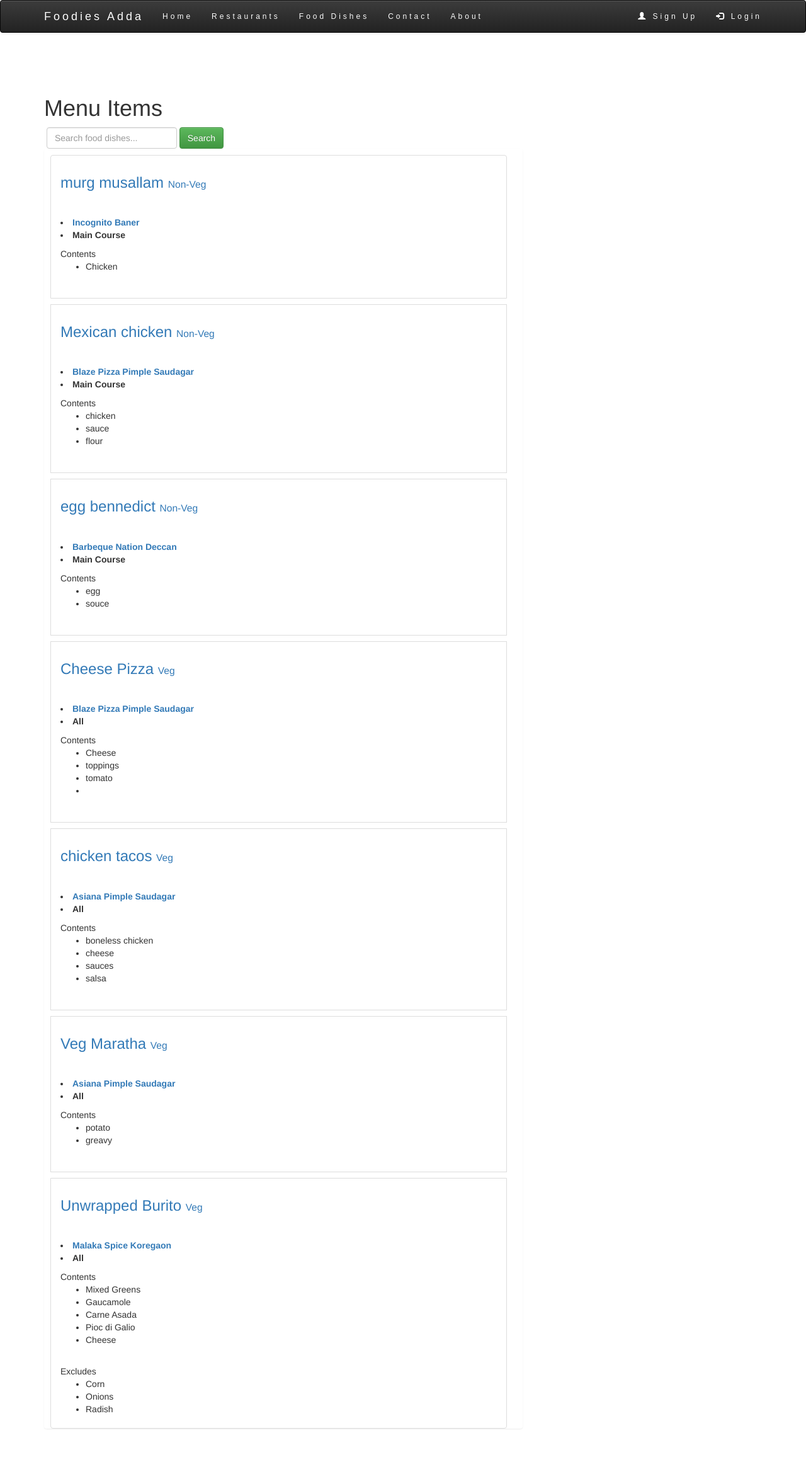
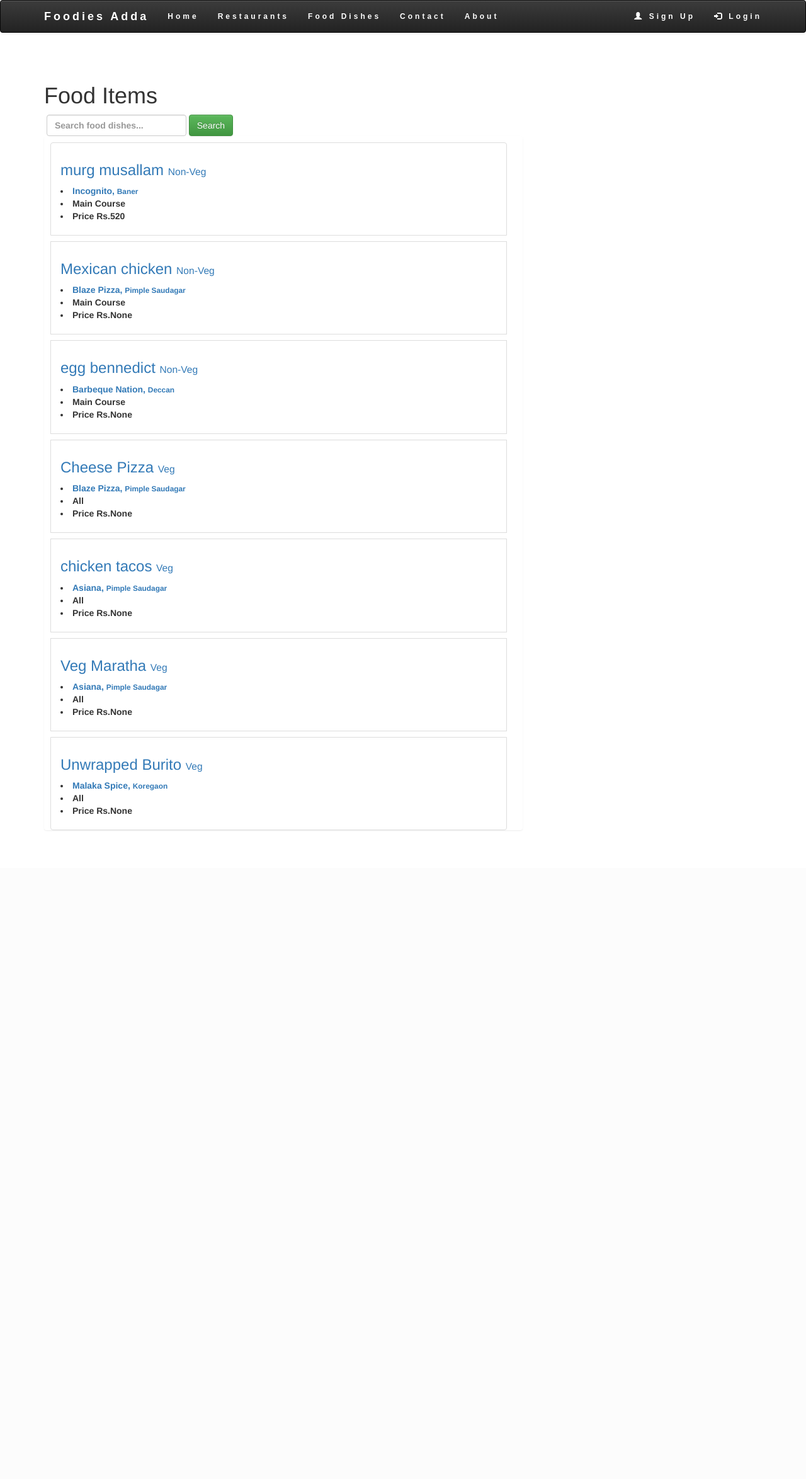
Before and after one commit to sunilsm7/django_resto, a Django app: page /items/ in a window 1280 px wide. Shown: the whole page at 63% size. After the commit the page ends 1318 px from the top, so only its background shows below. Run offline with Django 3.2, Linux system fonts and the light colour scheme; data comes from the database, SQL or seed files in the repository; both versions use the stored data as it was after the commit; some libraries are stand-ins or nearby versions.

Commit message:
added restaurant highlights model

```diff
--- a/django_resto/settings/__init__.py
+++ b/django_resto/settings/__init__.py
@@ -1,6 +1,6 @@
 from .base import *
 
-from .production import *
+#from .production import *
 
 # try:
 #    from .local import *
--- a/menus/forms.py
+++ b/menus/forms.py
@@ -10,6 +10,7 @@
 			'name',
 			'item_category',
 			'course',
+			'price',
 			'contents',
 			'excludes',
 			'public'
--- a/menus/models.py
+++ b/menus/models.py
@@ -50,6 +50,7 @@
 	name 			= models.CharField(max_length = 128)
 	item_category 	= models.ForeignKey(ItemCategory)
 	course			= models.CharField(max_length=50,blank=True, null=True, choices=COURSE_CHOICES, default="All")
+	price			= models.CharField(max_length=10, blank=True, null=True)
 	contents 		= models.TextField(help_text = 'Separate each item by comma')
 	excludes 		= models.TextField(blank = True, null = True, help_text = 'Separate each item by comma')
 	public			= models.BooleanField(default = True)
--- a/menus/templates/menus/item_detail.html
+++ b/menus/templates/menus/item_detail.html
@@ -4,7 +4,10 @@
 {% block content%}
 
 	<h2> {{ object.name }} Detail</h2>
+	<p>
 	<strong>Location : {{ object.restaurant }} Detail</strong>
+	{{object.item_category}}
+	</p>
 	</br>
 	{% if object.contents %}
 					Contents
--- a/menus/templates/menus/item_list_all.html
+++ b/menus/templates/menus/item_list_all.html
@@ -5,42 +5,29 @@
 
 	<div class="row">
 	<div class="container">
-	<h1> Menu Items </h1>
+	<h1> Food Items </h1>
 	<form class="form-inline" method="GET" action=".">{% csrf_token %}
 		  <div class="form-group">
 		    <label for="menus"></label>
 		    <input type="text" class="form-control" name="q" placeholder="Search food dishes...">
 		  </div>
-
 		  <button type="submit" class="btn btn-success">Search</button>
-		</form>
+	</form>
 	<div class="list-group col-sm-8">
 		{% for obj in object_list %}
-			<div class="list-group-item item-list"><h3><a href="{% url 'menus:details' obj.pk %}">
-			{{ obj.name }}</a> <small><a href="{{ request.path}}?q={{ obj.item_category}}">{{obj.item_category}}</a></small></h3>
-			</br>
-			<p>	<li><strong><a href="{% url 'restaurants:details' obj.restaurant.slug %}">{{obj.restaurant}}</a></strong>
-				<li><strong>{{obj.course}}</strong>
-			</p>
-				{% if obj.contents %}
-					Contents
-					<ul>
-						{% for item in obj.get_contents %}
-							<li> {{ item }} </li>
-						{% endfor %}
-
-					</ul>
-				{% endif %}
-				</br>
-				{% if obj.excludes %}
-					Excludes
-					<ul>
-						{% for item in obj.get_excludes %}
-							<li> {{ item }} </li>
-						{% endfor %}
-
-					</ul>
-				{% endif %}
+			<div class="list-group-item item-list">
+				<h3><a href="{% url 'menus:details' obj.pk %}">
+				{{ obj.name }}</a> <small><a href="{{ request.path}}?q={{ obj.item_category}}">{{obj.item_category}}</a></small></h3>
+				<p>
+					<li>
+						<strong>
+							<a href="{% url 'restaurants:details' obj.restaurant.slug %}">{{obj.restaurant.name}},</a>
+						</strong>
+						<small><a href="{{ request.path}}?q={{ obj.restaurant.location }}">{{obj.restaurant.location}}</a></small>
+					</li>
+					<li><strong>{{obj.course}}</strong></strong></li>
+					<li><strong>Price Rs.{{ obj.price }}</strong></li>
+				</p>
 			</div>
 		{% empty %}
 
--- a/menus/views.py
+++ b/menus/views.py
@@ -10,37 +10,28 @@
 from restaurants.models import RestaurantLocations
 # Create your views here.
 
-class HomeView(View):
+class HomeView(ListView):
 	#template_name='home-feed.html'
 	paginate_by = 10
+
+	# def get_queryset(self):
+	# 	query = self.request.GET.get('q')
+	# 	querset = RestaurantLocations.objects.search(query)
+	# 	return querset
+
 	def get(self, request, *args, **kwargs):
-		if not request.user.is_authenticated():
-			# object_list = Item.objects.filter(public=True).order_by('-timestamp')
-			# object_list = RestaurantLocations.objects.all()
-			# return render(request, "home.html", {"locations": object_list})
+		if request.user.is_authenticated():
+			user = request.user
+			is_following_user_id = [x.user.id for x in user.is_following.all()]
+			qs = Item.objects.filter(user__id__in=is_following_user_id, public=True).order_by("-updated")
+			return render(request, 'menus/home-feed.html', {'object_list':qs})
+		else:
 			context = {}
 			query = self.request.GET.get('q')
 			qs = RestaurantLocations.objects.search(query)
 			if qs.exists():
 				context['locations'] = qs
 				return render(request, 'home.html', context)
-
-		user = request.user
-		is_following_user_id = [x.user.id for x in user.is_following.all()]
-		qs = Item.objects.filter(user__id__in=is_following_user_id, public=True).order_by("-updated")
-		return render(request, 'menus/home-feed.html', {'object_list':qs})
-
-	# def post(self, request, *args, **kwargs):
-	# 	context = {}
-	# 	if not request.user.is_authenticated():
-	# 		query = self.request.GET.get('q')
-	# 		if not query:
-	# 			qs = RestaurantLocations.objects.search(query)
-	# 			if qs.exists():
-	# 				context['locations'] = qs
-	# 				return render(request, 'home.html', context)
-	# 		else:
-	# 			return render(request, 'home.html',{})
 
 
 class ItemListView(ListView):
--- a/restaurants/admin.py
+++ b/restaurants/admin.py
@@ -1,11 +1,12 @@
 from django.contrib import admin
-from .models import RestaurantLocations, State, City,RestaurantCuisine
+from .models import RestaurantLocations, State, City,RestaurantCuisine,RestaurantHighlights
 # Register your models here.
 
 admin.site.register(State)
 
 admin.site.register(City)
 admin.site.register(RestaurantCuisine)
+admin.site.register(RestaurantHighlights)
 
 class RestaurantLocationsAdmin(admin.ModelAdmin):
 	list_display = ['name', 'city','location', 'category','updated']
--- a/restaurants/models.py
+++ b/restaurants/models.py
@@ -66,6 +66,8 @@
 	city 		= models.ForeignKey(City)
 	location 	= models.CharField(max_length=128, null=True, blank=True)
 	category 	= models.ForeignKey(RestaurantCuisine, null=True, blank=True)
+	overview	= models.TextField(blank=True, null=True)
+	description = models.TextField(blank=True, null=True)
 	timestamp 	= models.DateTimeField(auto_now_add=True)
 	updated 	= models.DateTimeField(auto_now=True)
 	slug		= models.SlugField(null=True, blank=True)
@@ -86,6 +88,28 @@
 	def title(self):
 		return self.name
 
+class RestaurantHighlights(models.Model):
+	CHOICES = (
+		("available","available"),
+		("not available","not available"),
+	)
+	AC_CHOICES = (
+		("accepted","accepted"),
+		("not accepted","not accepted"),
+	)
+	restaurant 		= models.ForeignKey(RestaurantLocations)
+	car_parking 	= models.CharField(max_length=128, null=True, blank=True,choices=CHOICES)
+	home_delivery	= models.CharField(max_length=128, null=True, blank=True,choices=CHOICES)
+	take_away		= models.CharField(max_length=128, null=True, blank=True,choices=CHOICES)
+	cards			= models.CharField(max_length=128, null=True, blank=True,choices=AC_CHOICES)
+	ac				= models.CharField(max_length=128, null=True, blank=True,choices=CHOICES)
+
+	class Meta:
+		verbose_name_plural = "05 Restaurant Details"
+
+	def __str__(self):
+		return '{} {}'.format(self.restaurant, self.ac)
+
 
 def rl_pre_save_receiver(sender, instance, *args, **kwargs):
 
--- a/restaurants/templates/restaurants/restaurants_list_all.html
+++ b/restaurants/templates/restaurants/restaurants_list_all.html
@@ -22,7 +22,7 @@
 			      <h3 class="mb-1"><a href="{% url 'restaurants:details' obj.slug %}" >{{ obj.name }}</a>  <small>{{ obj.location }} {{ obj.city }}</small></h3>
 
 			    </div>
-			    <p class="mb-1">Category:{{ obj.category }}</p>
+			    <p class="mb-1">Cuisine:{{ obj.category }}</p>
 			    <small>Last Updated: {{ obj.updated }}</small>
  			 </span>
 
--- a/static/css/styles.css
+++ b/static/css/styles.css
@@ -9,10 +9,20 @@
 }
 
 body {
-      font: 400 15px Lato, sans-serif;
+      font: 600 20px Lato, sans-serif;
       line-height: 1.8;
       color: #818181;
   }
+
+p{
+    font-size: 18pt;
+    color: black;
+    padding-left:5pt;
+    left:0;
+    top:7pt;
+     font-family:National, Arial, sans-serif;position:relative;
+     width:50%;
+}
   h2 {
       font-size: 24px;
       text-transform: uppercase;
@@ -47,7 +57,7 @@
       height: 100px;
   }
   .container-fluid {
-      padding: 60px 50px;
+      padding: 40px 20px;
   }
   .bg-grey {
       background-color: #f6f6f6;
```
Also changed, not shown: restaurants/templates/restaurants/restaurantlocations_detail.html (+12 -0 lines), templates/contact.html (+39 -2 lines), templates/home.html (+9 -1 lines), db.sqlite3, menus/migrations/0005_item_price.py (added), profiles/forms.py (line endings or trailing spaces), restaurants/migrations/0010_auto_20170804_1749.py (added).
